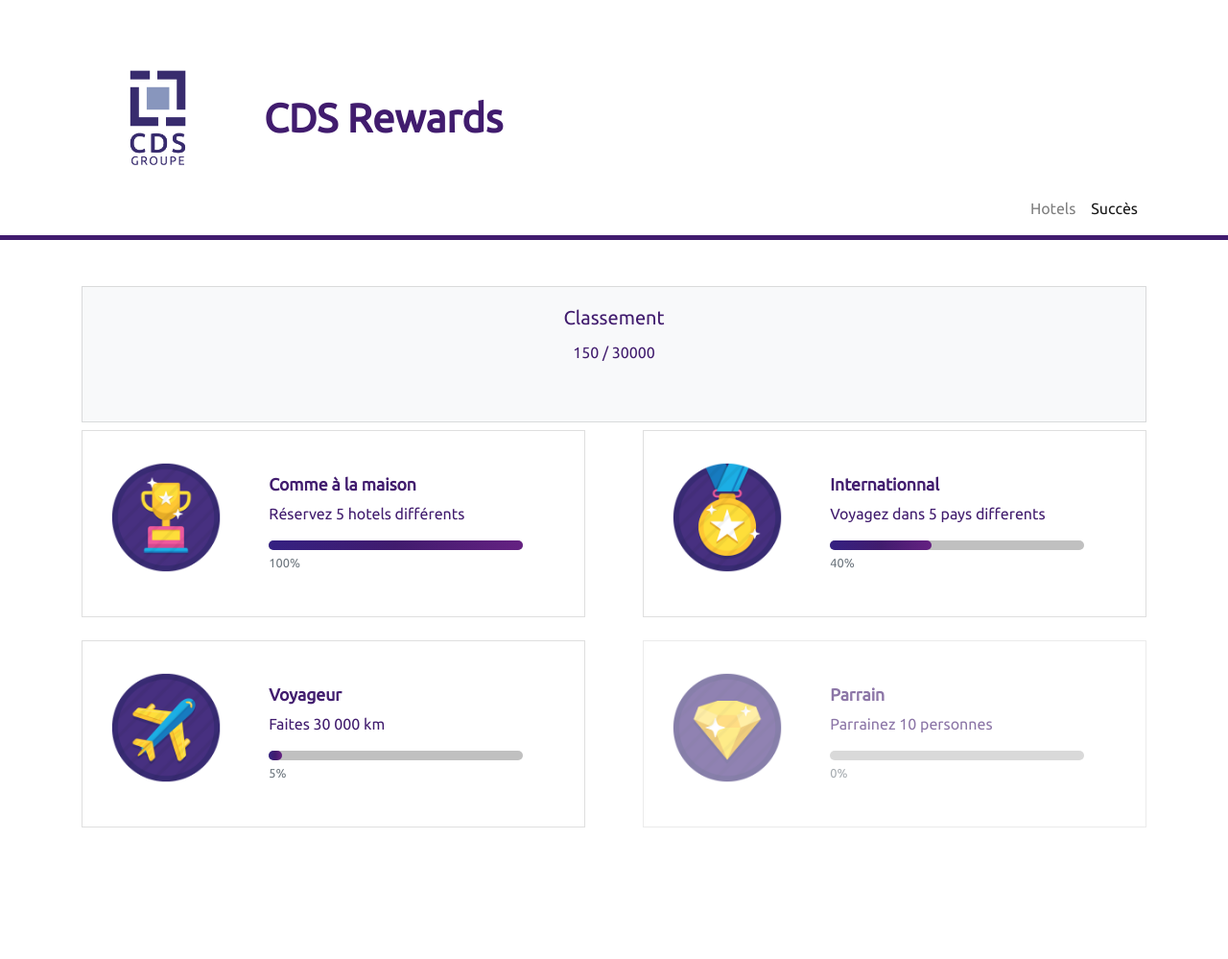
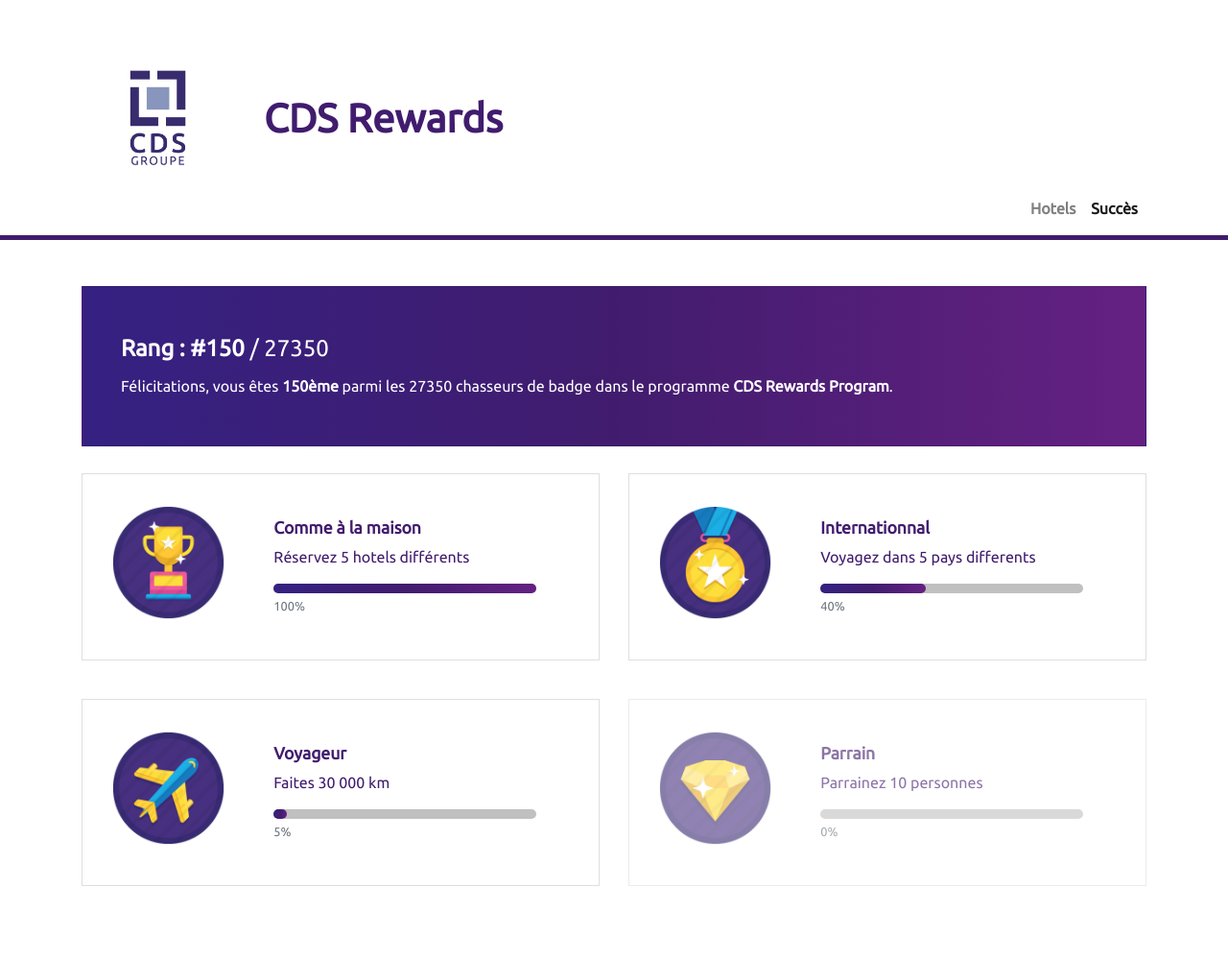
Before and after one commit to timnicolas/HackathonIftm, a PHP site: page /rewards.php in a window 1280 px wide. Shown: the whole page at 96% size. Before the commit the page ends 862 px from the top, so only its background shows below. Run offline with PHP 8.4, Linux system fonts and the light colour scheme; some libraries are stand-ins or nearby versions.

Commit message:
Update notif and popin with colors + favicon

```diff
--- a/inc/cards.php
+++ b/inc/cards.php
@@ -1,5 +1,5 @@
 <div class="col-lg-4 d-flex align-items-stretch">
-    <div class="card mb-4 box-shadow">
+    <div class="card floating-card mb-4 box-shadow">
     <div class="card-thumbnail">
         <img class="card-img-top" src="<?php echo ("imgs/rooms/" . $i . ".jpg"); ?> " data-holder-rendered="true">
     </div>
--- a/inc/header.php
+++ b/inc/header.php
@@ -6,11 +6,12 @@
     <meta name="viewport" content="width=device-width, initial-scale=1, shrink-to-fit=no">
     <meta name="description" content="">
     <meta name="author" content="">
-    <link rel="icon" href="/docs/4.0/assets/img/favicons/favicon.ico">
+    <link rel="icon" href="imgs/CDS-favicon-32x32.png">
     <title>CDSGroupe Gamification</title>
     <link rel="stylesheet" href="https://stackpath.bootstrapcdn.com/bootstrap/4.3.1/css/bootstrap.min.css" integrity="sha384-ggOyR0iXCbMQv3Xipma34MD+dH/1fQ784/j6cY/iJTQUOhcWr7x9JvoRxT2MZw1T" crossorigin="anonymous">
     <link href="https://fonts.googleapis.com/css?family=Ubuntu&display=swap" rel="stylesheet">
     <link rel="stylesheet" href="https://cdnjs.cloudflare.com/ajax/libs/font-awesome/5.11.2/css/all.css">
+    <link rel="stylesheet" href="https://cdnjs.cloudflare.com/ajax/libs/animate.css/3.7.2/animate.min.css">
     <link rel="stylesheet" href="style.css">
     <link rel="stylesheet" type="text/css" href="popup.css">
 </head>
@@ -18,7 +19,7 @@
 <body>
     <div class="notif">
         <h4>Comme à la maison</h4>
-        <p>effectuez 5 réservations</p>
+        <p>Effectuer 5 réservations</p>
         <div class="progressBar">
             <div><em>3 / 5</em></div>
         </div>
@@ -26,12 +27,12 @@
 
     <section class="jumbotron text-left">
         <div class="container">
-            <div class="row">
+            <a href='index.php' class="row">
                 <div class="col-md-2 text-center">
                     <img src="imgs/Logo_CDS.jpg" alt="">
                 </div>
                 <h1 class="col-md-10">CDS Rewards</h1>
-            </div>
+            </a>
         </div>
         <nav class="navbar navbar-expand-lg navbar-light container">
             <div class="navbar-collapse" id="navbarNavAltMarkup">
--- a/inc/popup.js
+++ b/inc/popup.js
@@ -24,22 +24,25 @@
             function() {
                 textStat = $('.notif .progressBar div em');
                 $(textStat).text(nbResa + ' / ' + needResa);
-			setTimeout(function(){
+                setTimeout(function() {
                     $(notif).removeClass("slide");
-			}, 3000);
+                }, 2000);
             });
     }
 }
 
 function unlockedArchivement(params) {
     Swal.fire({
-		title: 'Nouveau succès débloqué!',
+        title: 'Nouveau succès débloqué !',
         imageUrl: 'imgs/trophy.png',
         imageWidth: 150,
         imageHeight: 150,
-		html:
-		'<h4>"Comme à la maison"</h4><p style="margin-top: 15px; margin-bottom: 0; color: #6c4adf;"><strong>5%</strong> de reduction sur votre prochain séjour</p>',
-		footer: '<a href="rewards.php">Afficher tout mes succès</a>',
+        html: '<h4>"Comme à la maison"</h4><p style="margin-top: 30px; margin-bottom: 0; color: #411C6E;"><strong>5%</strong> de réduction sur votre prochain séjour !</p>',
+        footer: '<a href="rewards.php" class="show-all">Afficher tous mes succès</a>',
+        customClass: {
+            'title': 'animated slow pulse infinite',
+        },
+        confirmButtonText: 'Génial !',
     });
 
 }
--- a/inc/rewards_cards.php
+++ b/inc/rewards_cards.php
@@ -1,5 +1,5 @@
 <div class="col-md-6">
-    <div class="card reward-card mb-4 box-shadow <?php echo ($reward['progress'] < 100) ? "disabled" : "" ?>">
+    <div class="card floating-card reward-card mb-4 box-shadow <?php echo ($reward['progress'] < 100) ? "disabled" : "" ?>">
         <div class="row">
             <div class="col-4">
                 <img class="centerImg" src="<?php print $reward['icon']; ?>" alt="img badge">
--- a/rewards.php
+++ b/rewards.php
@@ -32,19 +32,21 @@
         <div class="container">
             <div class="row">
                 <div class="col-md-12 mb-2">
-                    <div class="card text-center bg-light">
+                    <div class="card card-rank bg-light">
                         <div class="card-body">
-                            <h5 class="card-title">Classement</h5>
-                            <p class="card-text">150 / 30000</p>
+                            <h4 class="card-title"><b>Rang : </b> <span>#150</span> / 27350</h4>
+                            <p class="card-text">Félicitations, vous êtes <b>150ème</b> parmi les 27350 chasseurs de badge dans le programme <b>CDS Rewards Program</b>.</p>
                         </div>
                     </div>
                 </div>
-                <div class="card-deck">
-                    <?php
-                    foreach ($rewards as $key => $reward) {
-                        include 'inc/rewards_cards.php';
-                    }
-                    ?>
+                <div class="col-md-12 mb-2">
+                    <div class="row">
+                        <?php
+                        foreach ($rewards as $key => $reward) {
+                            include 'inc/rewards_cards.php';
+                        }
+                        ?>
+                    </div>
                 </div>
 
             </div>
--- a/style.css
+++ b/style.css
@@ -29,6 +29,11 @@
     justify-content: center;
 }
 
+.jumbotron a {
+    text-decoration: none;
+    color: #411C6E;
+}
+
 .jumbotron .row {
     display: flex;
     justify-content: center;
@@ -41,6 +46,7 @@
 .navbar {
     position: absolute;
     bottom: 0;
+    font-weight: bold;
 }
 
 .navbar-collapse {
@@ -61,7 +67,7 @@
     opacity: 0.6;
 }
 
-.card:hover {
+.card.floating-card:hover {
     box-shadow: 0 7px 10px rgba(140, 149, 180, 0.7);
     transform: translateY(-7px);
 }
@@ -125,6 +131,16 @@
 
 /* REWARDS */
 
+.card-rank {
+    color: white;
+    background: linear-gradient(0.25turn, #352182, #411C6E, #652182);
+    padding: 30px 20px;
+}
+
+.card-rank .card-title span {
+    font-weight: bold;
+}
+
 .centerImg {
     display: block;
     margin-left: auto;
@@ -153,6 +169,7 @@
 
 .reward-card {
     padding: 25px 15px;
+    margin: 20px 0 !important;
 }
 
 @media (max-width: 992px) {
```
Also changed, not shown: popup.css (+49 -16 lines), imgs/CDS-favicon-32x32.png (added). Lines whose indentation alone changed are shown as unchanged.
